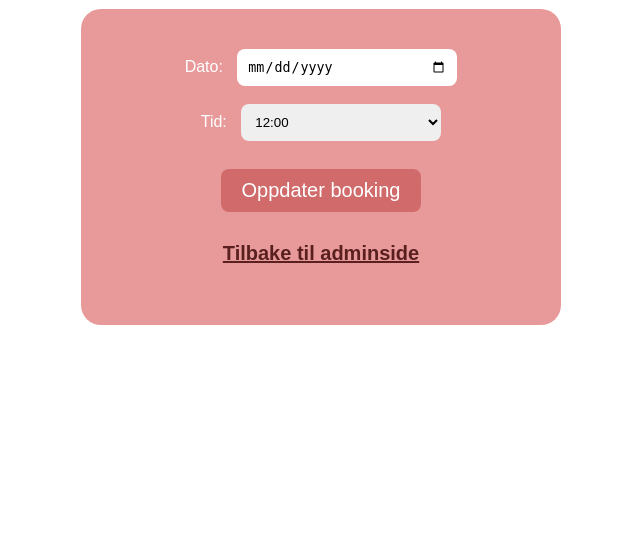
After one commit to milajotic/nailsalon, a Flask app: template templates/edit_booking.html in a window 1280 px wide. The commit adds this page. Shown: the part 243-800 px from the top of the page, without its empty margins (319-959 px from the left). Run offline with Flask 3, Linux system fonts and the light colour scheme; the template is opened without the code that fills it, so the values that code supplies are empty.

Commit message:
admin can edit and update bookings

```diff
--- a/app.py
+++ b/app.py
@@ -154,6 +154,31 @@ def admin():
     mydb.close()
     return render_template("admin.html", bookings=bookings)
 
+@app.route("/admin/edit/<int:cid>")
+def edit_booking(cid):
+    mydb = get_connection()
+    cursor = mydb.cursor()
+    cursor.execute(
+        "SELECT id, date, time FROM appointment WHERE id = %s", (cid,))
+    appointment = cursor.fetchone()
+    cursor.close()
+    mydb.close()
+    return render_template("edit_booking.html", appointment=appointment)
+
+
+
+@app.route("/admin/update", methods=["POST"])
+def update_booking():
+    bid = request.form["id"]
+    date = request.form["date"]
+    time = request.form["time"]
+    mydb = get_connection()
+    cursor = mydb.cursor()
+    cursor.execute("UPDATE appointment SET date = %s, time = %s WHERE id = %s", (date, time, bid))
+    mydb.commit()
+    cursor.close()
+    return redirect("/admin")
+
 @app.route("/admin/delete/<int:cid>")
 def delete_booking(cid):
     mydb = get_connection()
@@ -164,15 +189,12 @@ def delete_booking(cid):
     mydb.close()
     return redirect("/admin")
 
+
 @app.route("/logout")
 def logout():
     session.clear()
     return redirect("/")
 
 
-
-
-
-
 if __name__ == "__main__":
     app.run(debug=True)
--- a/templates/admin.html
+++ b/templates/admin.html
@@ -33,6 +33,7 @@
                 <td>{{ b[3] }}</td>
                 <td>{{ b[4] }}</td>
                 <td>
+                    <a href="/admin/edit/{{ b[0] }}">Rediger</a>
                     <a class="back-link" href="/admin/delete/{{ b[0] }}"
                     onclick="return confirm('Er du sikker på at du vil slette bookingen?');">
                     Slett</a>
--- /dev/null
+++ b/templates/edit_booking.html
@@ -0,0 +1,51 @@
+<!DOCTYPE html>
+<html lang="en">
+<head>
+    <meta charset="UTF-8">
+    <meta name="viewport" content="width=device-width, initial-scale=1.0">
+    <title>Nailicious.no - Rediger booking</title>
+    <link rel="stylesheet" href="/static/style.css">
+</head>
+<body>
+    <div class="logo">
+        <a href="/">
+            <img src="/static/images/Nailicous.svg" alt="Nailicous logo">
+        </a>
+    </div>
+
+    <div class="subtitle">
+        <h1>Rediger booking</h1>
+    </div>
+
+    <div class="booking">
+        <form action="/admin/update" method="POST">
+            <input type="hidden" name="id" value="{{ appointment[0] }}" />
+
+            Dato:
+            <input type="date" name="date" value="{{ appointment[1] }}" required /><br><br>
+
+            Tid:
+            <select name="time" required>
+                <option value="12:00">12:00</option>
+                <option value="14:00">14:00</option>
+                <option value="17:00">17:00</option>
+            </select><br><br>
+
+            <button type="submit">Oppdater booking</button>
+        </form>
+
+        <p><a class="back-link" href="/admin">Tilbake til adminside</a></p>
+    </div>
+
+    {% with messages = get_flashed_messages() %}
+        {% if messages %}
+            <ul>
+                {% for message in messages %}
+                    <li>{{ message }}</li>
+                {% endfor %}
+            </ul>
+        {% endif %}
+    {% endwith %}
+
+</body>
+</html>
```
